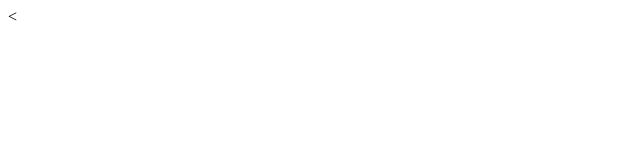
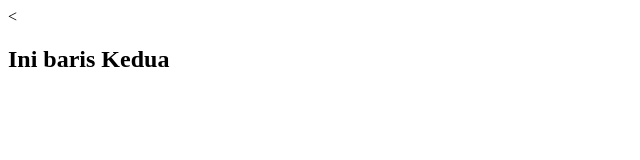
Before and after one commit to KinkinMarisaCahyati/Simulasi_Remote_Lokal_Github, a plain HTML site: page Index.html in a window 1280 px wide. Shown: the whole page, without its empty margins (0-640 px from the left). Drawn offline with Linux system fonts and the light colour scheme.

Commit message:
Menambahkan Baris h2

```diff
--- a/Index.html
+++ b/Index.html
@@ -4,6 +4,6 @@
 	<title>Halaman Index</title>
 </head>
 <body>
-
+      <h2>Ini baris Kedua</h2>
 </body>
 </html>
```
